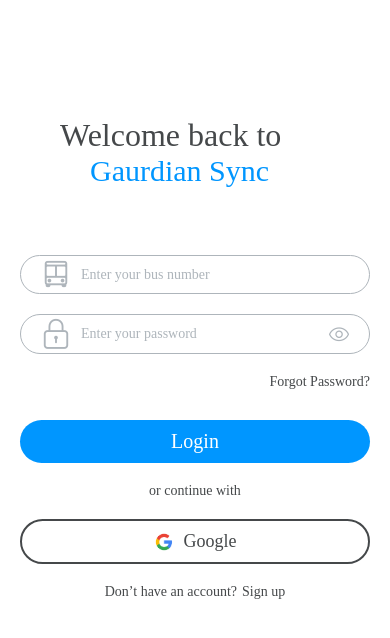
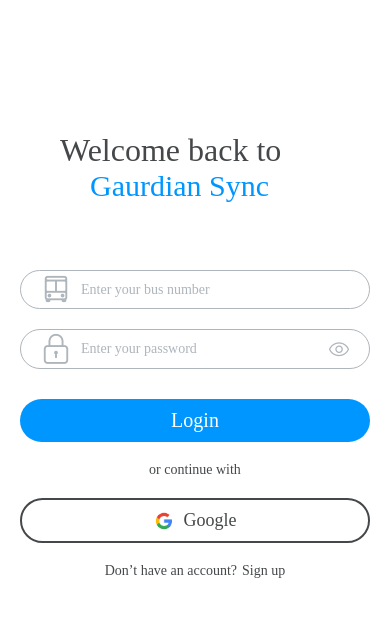
Before and after one commit to exclusiveabhi/child-safety-tracker_guardianSync, a React Native app in the folder driver/: screen /LOGIN in a window 390 px wide. Shown: the top 638 px of the page. Built offline with nearby package versions, Linux system fonts and the light colour scheme.

Commit message:
working on it

```diff
--- a/driver/src/screen/CustomDrawerContent.tsx
+++ b/driver/src/screen/CustomDrawerContent.tsx
@@ -11,8 +11,8 @@
   const menuItems = [
     { label: "Home", route: "Home" },
     { label: "View Assigned Students", route: "ViewAssignedStudents" },
-    { label: "Feedback", route: "Feedback" },
-    { label: "Emergency Wards", route: "EmergencyWards" },
+
+    { label: "Emergency SOS", route: "EmergencyWards" },
     { label: "App Info", route: "AppInfo" },
   ];
 
--- a/driver/src/screen/EmergencyWardsScreen.tsx
+++ b/driver/src/screen/EmergencyWardsScreen.tsx
@@ -5,7 +5,7 @@
 const ViewAssignedStudents: React.FC = () => {
   return (
     <View style={styles.container}>
-      <Text style={styles.title}>FeedBack Screen</Text>
+      <Text style={styles.title}>Emerygency SOS Screen</Text>
 
     </View>
   );
@@ -25,6 +25,7 @@
     fontSize: 24,
     fontWeight: 'bold',
     marginBottom: 10,
+    color: '#333',
   },
   subtitle: {
     fontSize: 16,
--- a/driver/src/screen/LoginScreen.jsx
+++ b/driver/src/screen/LoginScreen.jsx
@@ -94,9 +94,7 @@
             <SimpleLineIcons name={"eye"} size={20} color={colors.secondary} />
           </TouchableOpacity>
         </View>
-        <TouchableOpacity>
-          <Text style={styles.forgotPasswordText}>Forgot Password?</Text>
-        </TouchableOpacity>
+
         <TouchableOpacity
           style={styles.loginButtonWrapper}
           onPress={handleLogin}
@@ -129,7 +127,7 @@
     flex: 1,
     backgroundColor: colors.white,
     padding: 20,
-    paddingTop: 80,
+    paddingTop: 95,
   },
   textContainer: {
     marginVertical: 37,
```
